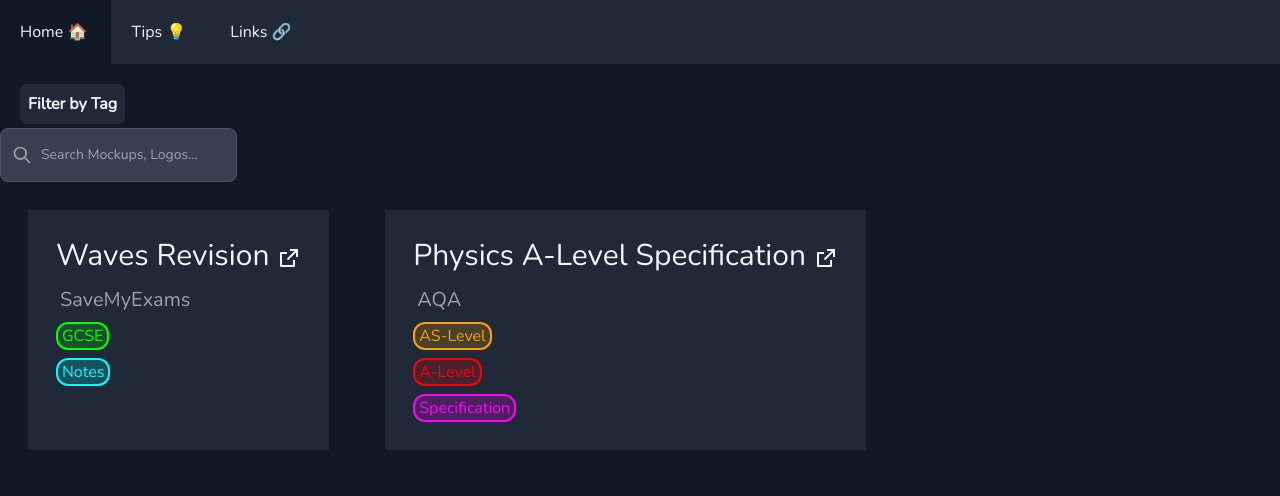
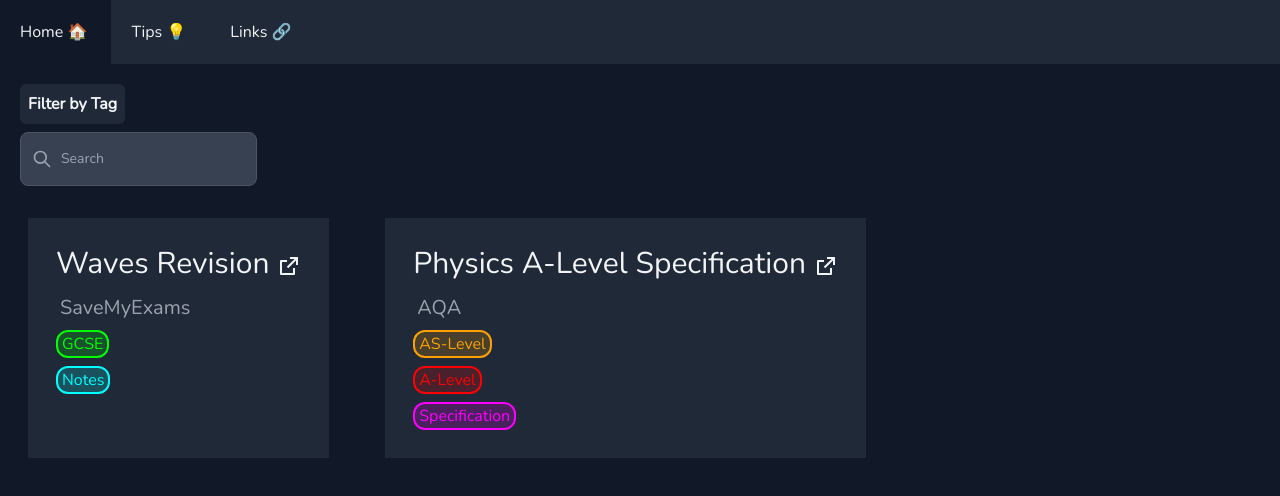
Before and after one commit to Supersonicboss1/physics-tips-site, a SvelteKit app: page /links in a window 1280 px wide. Shown: the top 496 px of the page. Built offline with nearby package versions, Linux system fonts and the light colour scheme.

Commit message:
add early search bar

```diff
--- a/src/routes/links/+page.svelte
+++ b/src/routes/links/+page.svelte
@@ -3,7 +3,7 @@
     import Tag from "$lib/tag.svelte";
     import tags from "$lib/tags.json";
     import { beforeUpdate } from "svelte";
-    import { slide } from "svelte/transition";
+    import { draw, slide } from "svelte/transition";
     import data from "./data.json";
     let showFilter = false;
     let hasLoaded: boolean = false;
@@ -20,7 +20,7 @@
     });
     function changeIterableData() {
         //function to filter iterable data and remove tips that don't have the selected tags
-        console.log('change');
+        console.log("change");
         let newData: any = [];
         data.forEach((tip) => {
             let hasAllTags = true;
@@ -41,7 +41,7 @@
             iterableData = search(data, searchQuery);
         } else {
             if (iterableData == newData) {
-                iterableData =  search(iterableData, searchQuery);
+                iterableData = search(iterableData, searchQuery);
                 return;
             }
             iterableData = search(newData, searchQuery);
@@ -77,11 +77,31 @@
 </div>
 <div class="inline-flex">
     <form>
-        <div class="relative">
-            <div class="absolute inset-y-0 left-0 flex items-center pl-3 pointer-events-none">
-                <svg aria-hidden="true" class="w-5 h-5 text-gray-400" fill="none" stroke="currentColor" viewBox="0 0 24 24" xmlns="http://www.w3.org/2000/svg"><path stroke-linecap="round" stroke-linejoin="round" stroke-width="2" d="M21 21l-6-6m2-5a7 7 0 11-14 0 7 7 0 0114 0z"></path></svg>
+        <div class="relative mx-5 my-1">
+            <div
+                class="absolute inset-y-0 left-0 flex items-center pl-3 pointer-events-none">
+                <svg
+                    aria-hidden="true"
+                    class="w-5 h-5 text-gray-400"
+                    fill="none"
+                    stroke="currentColor"
+                    viewBox="0 0 24 24"
+                    xmlns="http://www.w3.org/2000/svg"
+                    ><path
+                        in:draw
+                        stroke-linecap="round"
+                        stroke-linejoin="round"
+                        stroke-width="2"
+                        d="M21 21l-6-6m2-5a7 7 0 11-14 0 7 7 0 0114 0z" /></svg>
             </div>
-            <input bind:value={searchQuery} on:keyup={() => changeIterableData()} type="search" id="default-search" class="block w-full p-4 pl-10 text-sm border rounded-lg focus:ring-blue-500 focus:border-blue-500 bg-gray-700 border-gray-600 placeholder-gray-400 text-white dark:focus:ring-blue-500 dark:focus:border-blue-500" placeholder="Search Mockups, Logos..." required>
+            <input
+                bind:value={searchQuery}
+                on:keyup={() => changeIterableData()}
+                type="search"
+                id="default-search"
+                class="block w-full p-4 pl-10 text-sm border rounded-lg focus:ring-blue-500 focus:border-blue-500 bg-gray-700 border-gray-600 placeholder-gray-400 text-white dark:focus:ring-blue-500 dark:focus:border-blue-500"
+                placeholder="Search"
+                required />
         </div>
     </form>
     <!-- <input type="text" bind:value={searchQuery} on:keyup={() => changeIterableData()}> -->
@@ -89,10 +109,14 @@
 <div class="md:flex">
     {#if iterableData.length > 0}
         {#each iterableData as link}
-        <div class="p-5 m-7 bg-gray-800 flex-wrap hover:border-gray-600 max-w-fit">
-
+            <div
+                class="p-5 m-7 bg-gray-800 flex-wrap hover:border-gray-600 max-w-fit">
                 <h2 class="text-3xl flex">
-                <a href={link.link} target="_blank" rel="noreferrer" class="hover:bg-gray-900 rounded-3xl p-2 transition-all hover:translate-y-[-0.25rem] hover:shadow-2xl hover:shadow-blue-800">
+                    <a
+                        href={link.link}
+                        target="_blank"
+                        rel="noreferrer"
+                        class="hover:bg-gray-900 rounded-3xl p-2 transition-all hover:translate-y-[-0.25rem] hover:shadow-2xl hover:shadow-blue-800">
                         {link.title}
 
                         <svg
```
Lines whose indentation alone changed are shown as unchanged.
